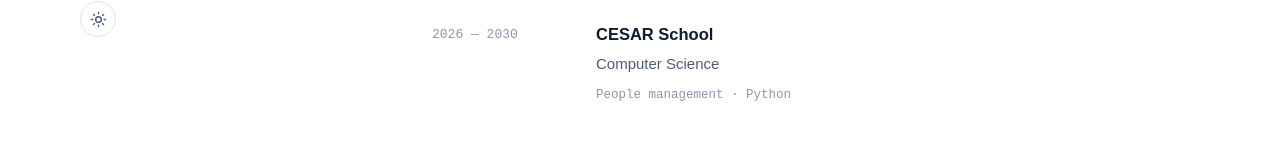
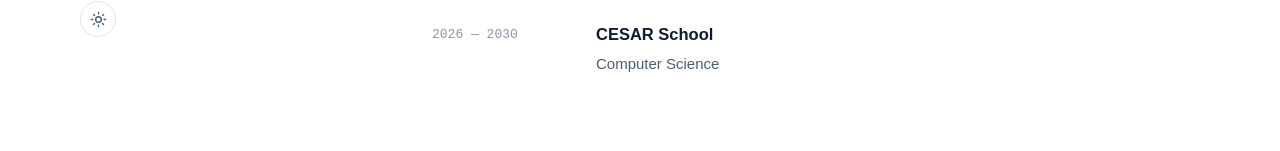
Before and after one commit to GabrielPNasc/MyWebsite, a plain HTML site: page index.html in a window 1280 px wide. Shown: the part 649-800 px from the top of the page. Drawn offline with Linux system fonts and the light colour scheme.

Commit message:
Remove tags paragraph from CESAR School timeline
Removed the tags paragraph from the CESAR School timeline section.

```diff
--- a/index.html
+++ b/index.html
@@ -110,7 +110,6 @@
           <div class="timeline__body">
             <h3 class="timeline__org-name">CESAR School</h3>
             <p class="timeline__org-role" data-i18n="education.course">Computer Science</p>
-            <p class="timeline__tags" data-i18n="education.tags">People management · Python</p>
           </div>
         </div>
       </div>
```
